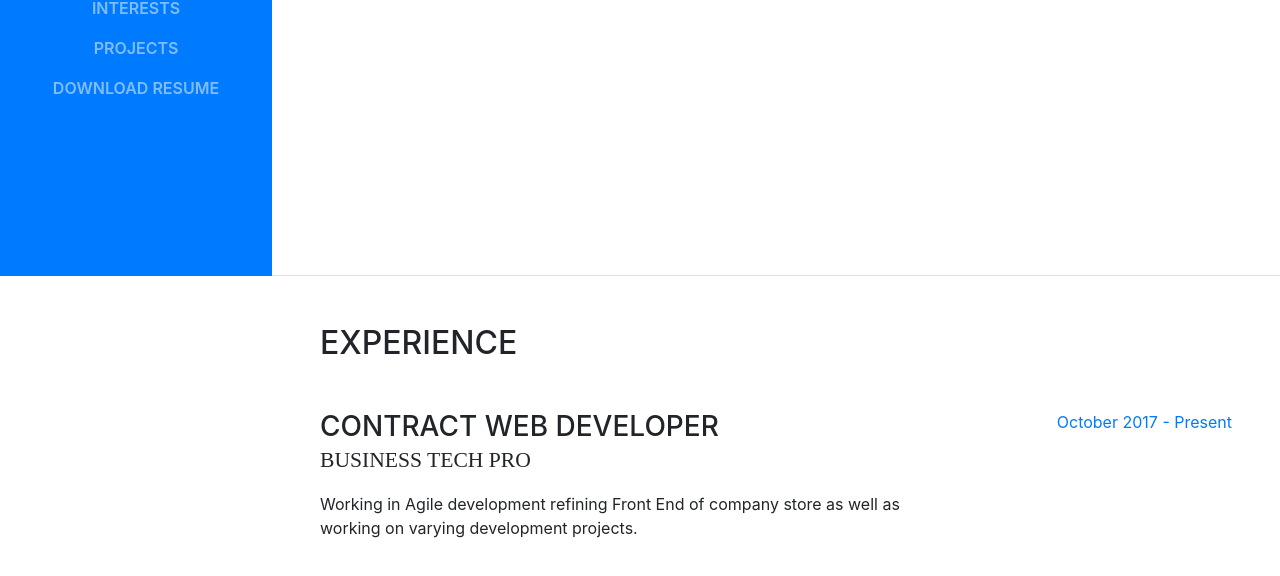
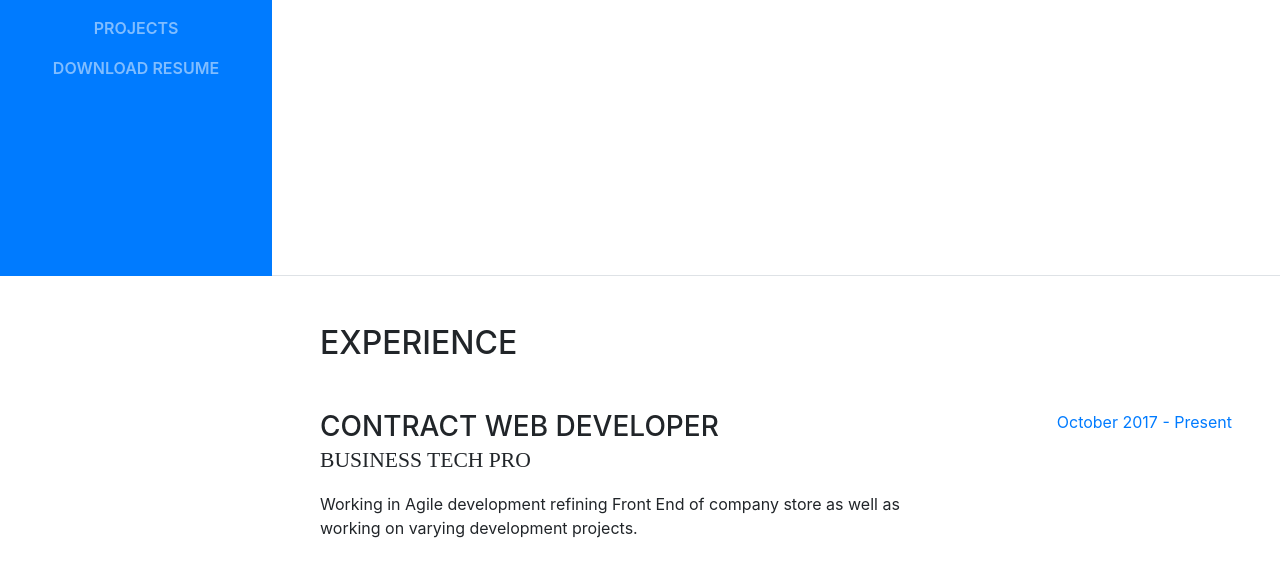
Before and after one commit to jshyer/personalwebsite, a website with bundled scripts: page index.html in a window 1280 px wide. Shown: the part 524-1100 px from the top of the page. Built offline with nearby package versions, Linux system fonts and the light colour scheme; a web font is replaced by a local one.

Commit message:
interests taken out of nav bar

```diff
--- a/index.html
+++ b/index.html
@@ -50,9 +50,6 @@
           </li>
           <li class="nav-item">
             <a class="nav-link js-scroll-trigger" href="#skills">Skills</a>
-          </li>
-          <li class="nav-item">
-            <a class="nav-link js-scroll-trigger" href="#interests">Interests</a>
           </li>
           <li class="nav-item">
             <a class="nav-link js-scroll-trigger" href="#projects">Projects</a>
```
